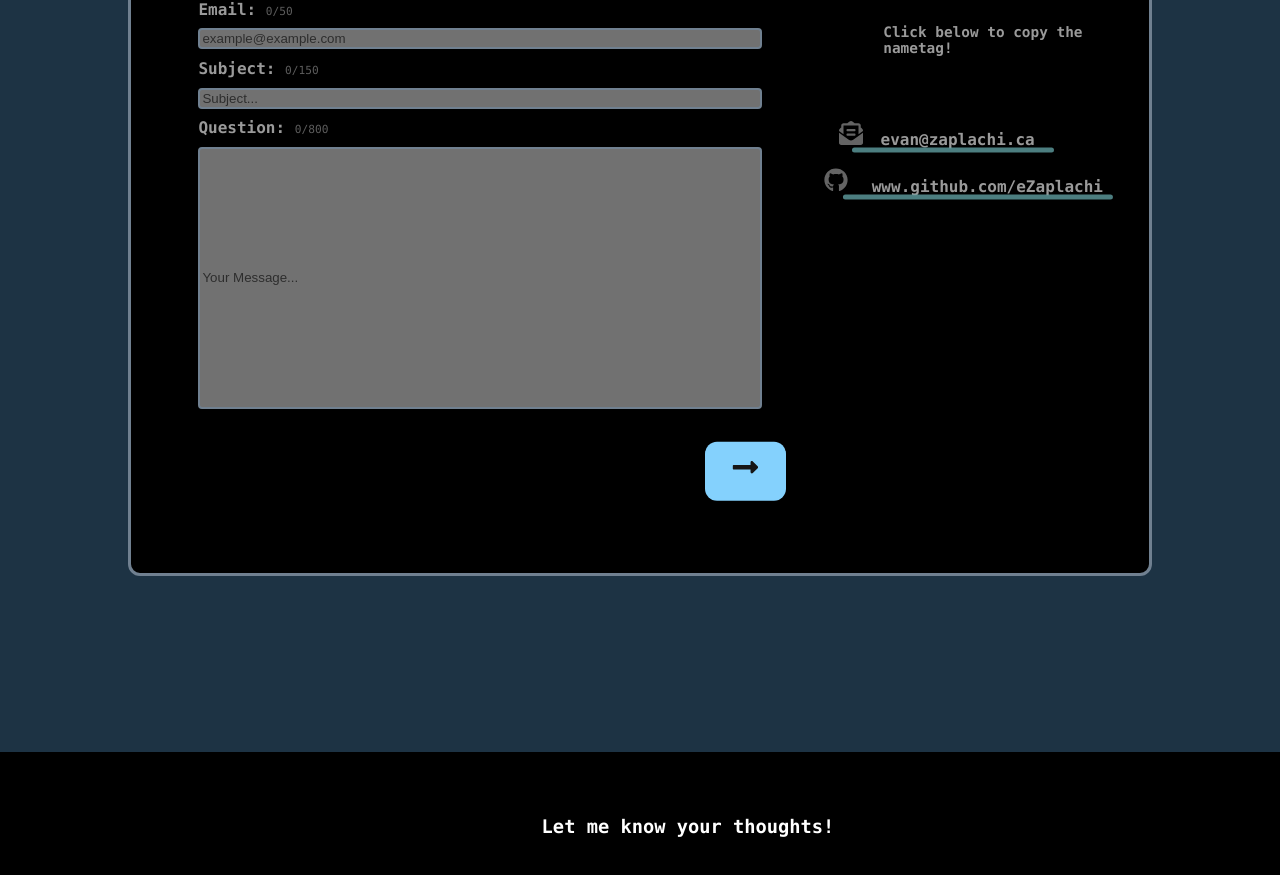
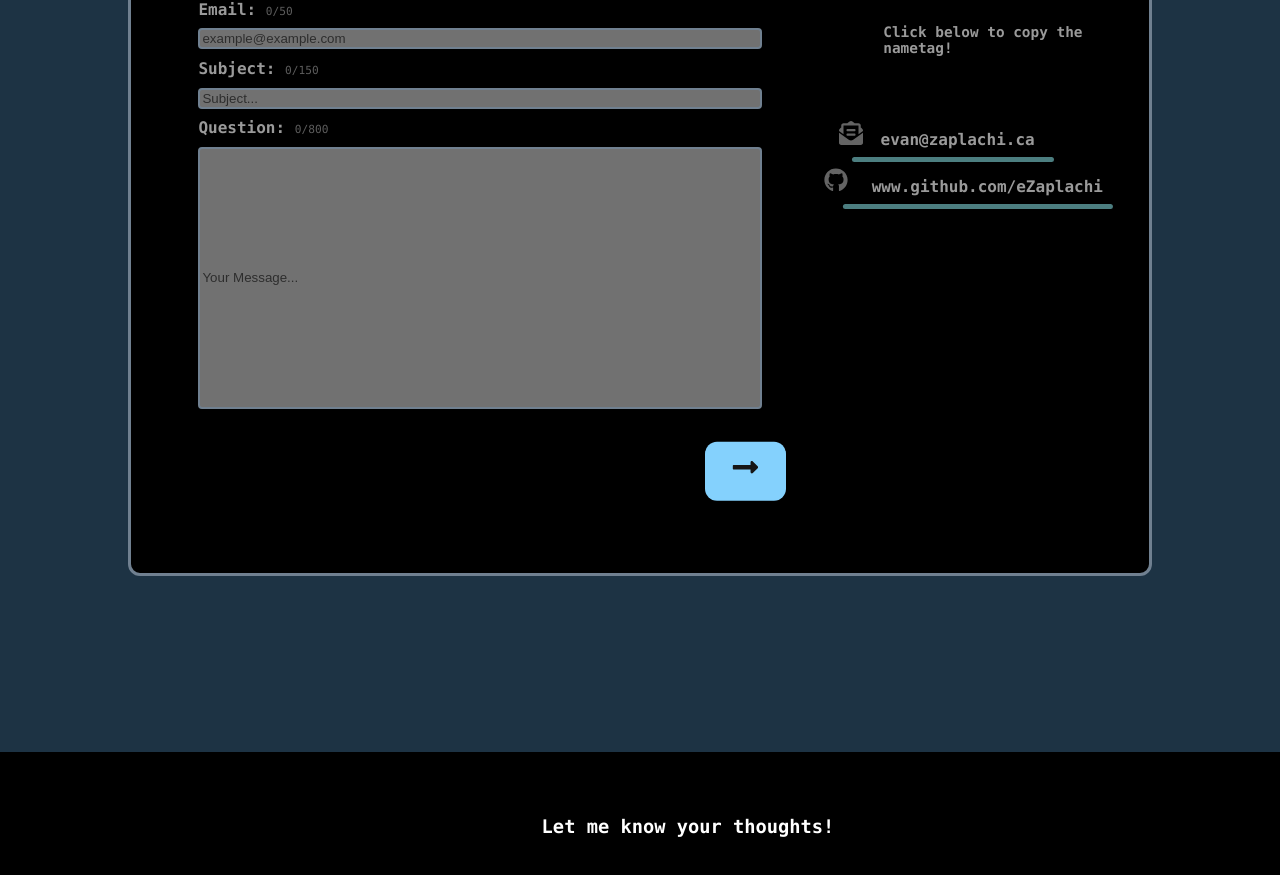
Before and after one commit to eZaplachi/zaplachi.ca, a Next.js app: page /contact in a window 1280 px wide. Shown: the part 820-1695 px from the top of the page. Built offline with nearby package versions, Linux system fonts and the light colour scheme.

Commit message:
Fixed underline at small sizes

```diff
--- a/styles/components/ContactInfo.module.css
+++ b/styles/components/ContactInfo.module.css
@@ -56,12 +56,12 @@
 }
 
 #mail::after {
-	transform: translateY(2.75ch) translateX(-19ch);
+  transform: translateY(3.75ch) translateX(-19ch);
   width: 21ch;
 }
 
 #github::after {
-	transform: translateY(2.75ch) translateX(-27ch);
+  transform: translateY(3.75ch) translateX(-27ch);
   width: 28ch;
 }
 
@@ -140,12 +140,12 @@
   }
 
   #mail::after {
-		transform: translateY(-0.4ch) translateX(-19.5ch);
+    transform: translateY(3.5ch) translateX(-19.5ch);
     width: 20.5ch;
   }
 
   #github::after {
-		transform: translateY(-0.4ch) translateX(-28ch);
+    transform: translateY(3.5ch) translateX(-28ch);
     width: 29ch;
   }
 
@@ -170,4 +170,14 @@
   .memoText {
     font-size: 0.6rem;
   }
+
+  #mail::after {
+    transform: translateY(4.5ch) translateX(-19.5ch);
+    width: 20.5ch;
   }
+
+  #github::after {
+    transform: translateY(4.5ch) translateX(-28ch);
+    width: 29ch;
+  }
+}
```
Lines whose indentation alone changed are shown as unchanged.
